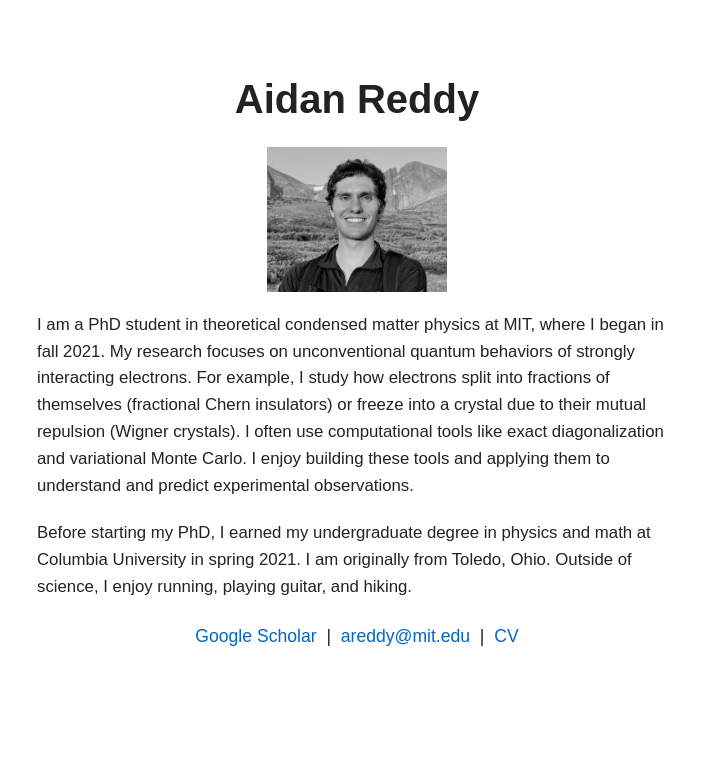
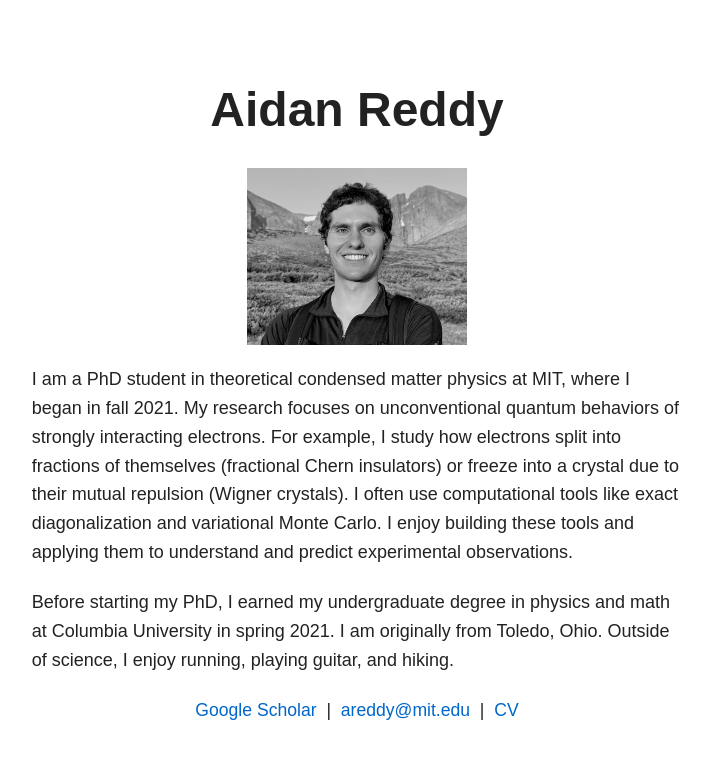
Before and after one commit to AidanReddy/aidanreddy.github.io, a plain HTML site: page index.html in a window 1280 px wide. Shown: the whole page, without its empty margins (283-993 px from the left). Drawn offline with Linux system fonts and the light colour scheme.

Commit message:
cleaning up codebase

```diff
--- a/index.html
+++ b/index.html
@@ -16,20 +16,21 @@
     }
 
     h1 {
-      font-size: 2.5em;
+      font-size: clamp(2rem, 2.5vw + 1rem, 3rem);
       margin-bottom: 0.4em;
     }
 
     p.description {
-      width: 640px;
+      max-width: 65ch;
+      width: calc(100% - 32px);
       margin: 0 auto 1.2em auto;
-      font-size: 1.05em;
+      font-size: clamp(1rem, 0.3vw + 0.95rem, 1.125rem);
       text-align: left;
     }
 
     p.links {
       margin-top: 1.2em;
-      font-size: 1.1em;
+      font-size: clamp(1rem, 0.25vw + 0.95rem, 1.1rem);
     }
 
     a {
@@ -44,7 +45,7 @@
     img.profile-photo {
       display: block;
       margin: 12px auto 20px auto;
-      width: 180px;
+      width: clamp(140px, 18vw, 220px);
       height: auto;
       border-radius: 0;
       filter: grayscale(100%);
```
